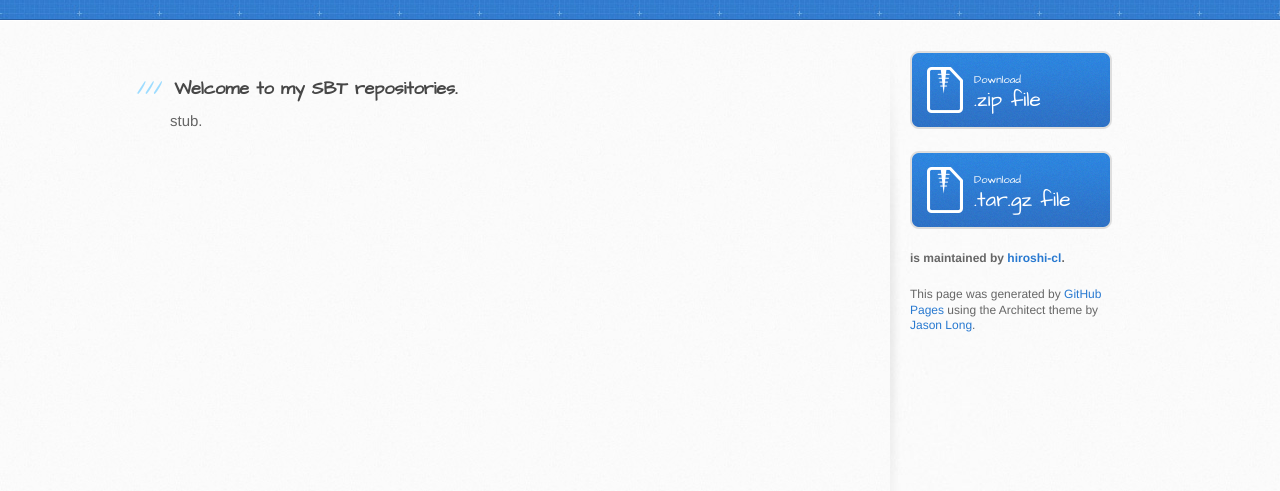
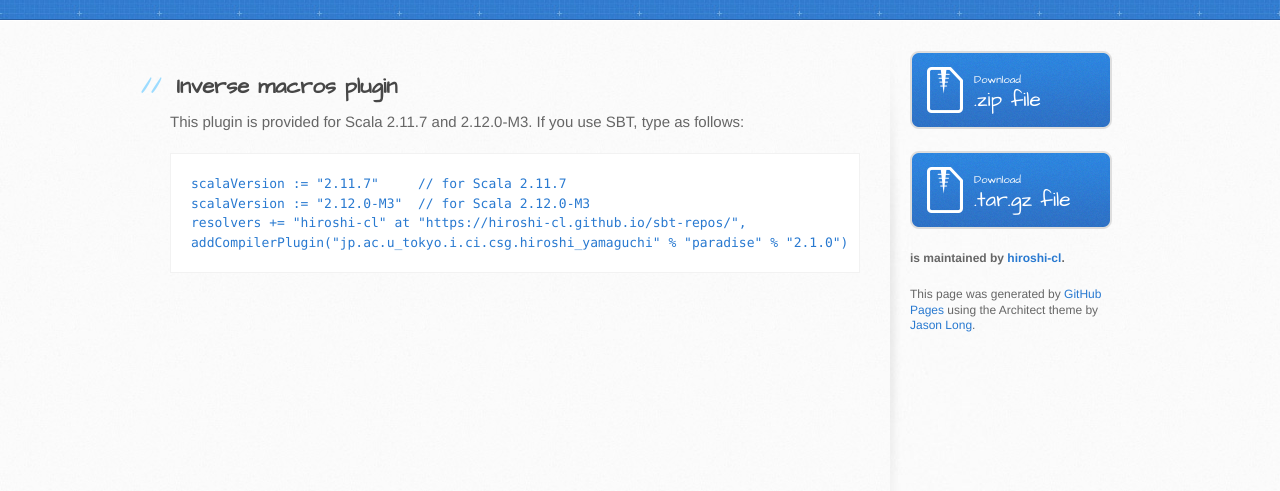
Before and after one commit to hiroshi-cl/sbt-repos, a plain HTML site: page index.html in a window 1280 px wide. Shown: the part 147-638 px from the top of the page. Drawn offline with Linux system fonts and the light colour scheme.

Commit message:
Create gh-pages branch via GitHub

```diff
--- a/index.html
+++ b/index.html
@@ -28,10 +28,17 @@
     <div id="content-wrapper">
       <div class="inner clearfix">
         <section id="main-content">
-          <h3>
-<a id="welcome-to-my-sbt-repositories" class="anchor" href="#welcome-to-my-sbt-repositories" aria-hidden="true"><span class="octicon octicon-link"></span></a>Welcome to my SBT repositories.</h3>
+          <h2>
+<a id="inverse-macros-plugin" class="anchor" href="#inverse-macros-plugin" aria-hidden="true"><span class="octicon octicon-link"></span></a>Inverse macros plugin</h2>
 
-<p>stub.</p>
+<p>This plugin is provided for Scala 2.11.7 and 2.12.0-M3.
+If you use SBT, type as follows:</p>
+
+<pre><code>scalaVersion := "2.11.7"     // for Scala 2.11.7
+scalaVersion := "2.12.0-M3"  // for Scala 2.12.0-M3
+resolvers += "hiroshi-cl" at "https://hiroshi-cl.github.io/sbt-repos/",
+addCompilerPlugin("jp.ac.u_tokyo.i.ci.csg.hiroshi_yamaguchi" % "paradise" % "2.1.0")
+</code></pre>
         </section>
 
         <aside id="sidebar">
```
Also changed, not shown: params.json (+1 -1 lines).
